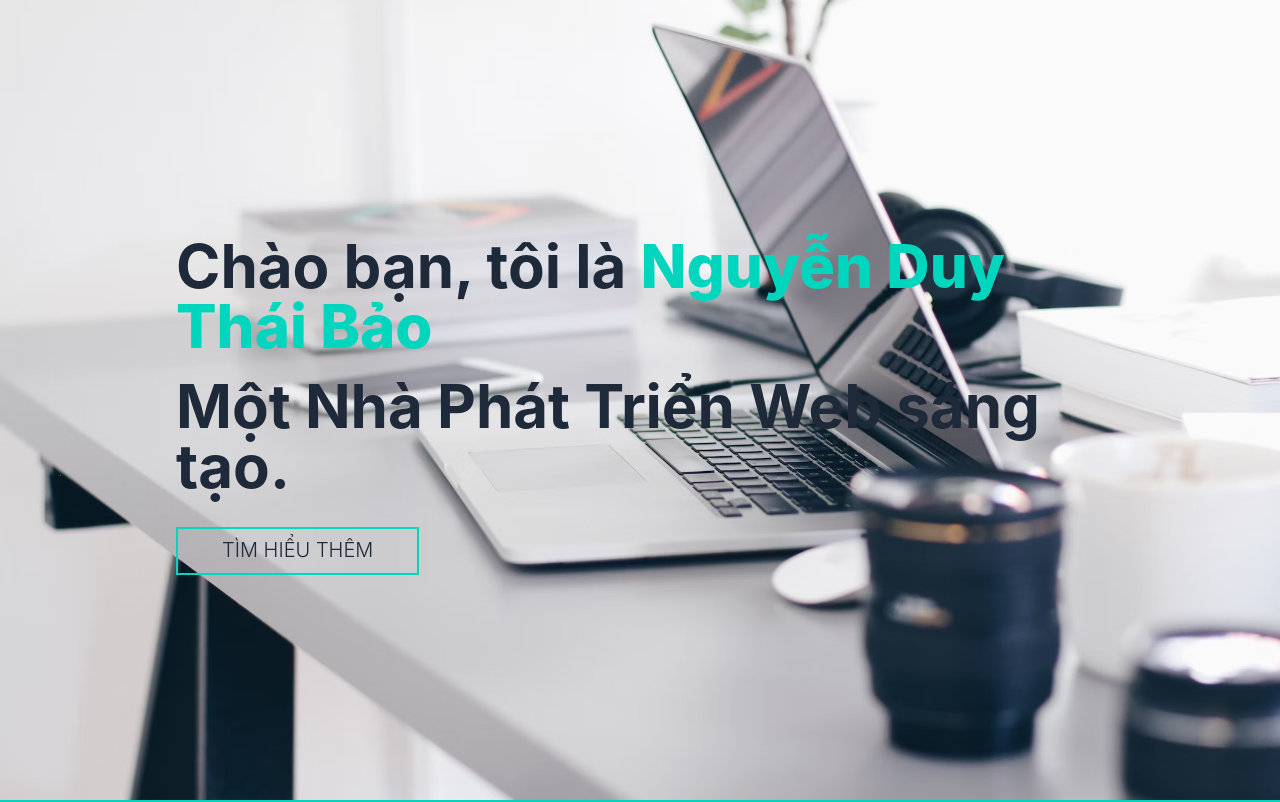
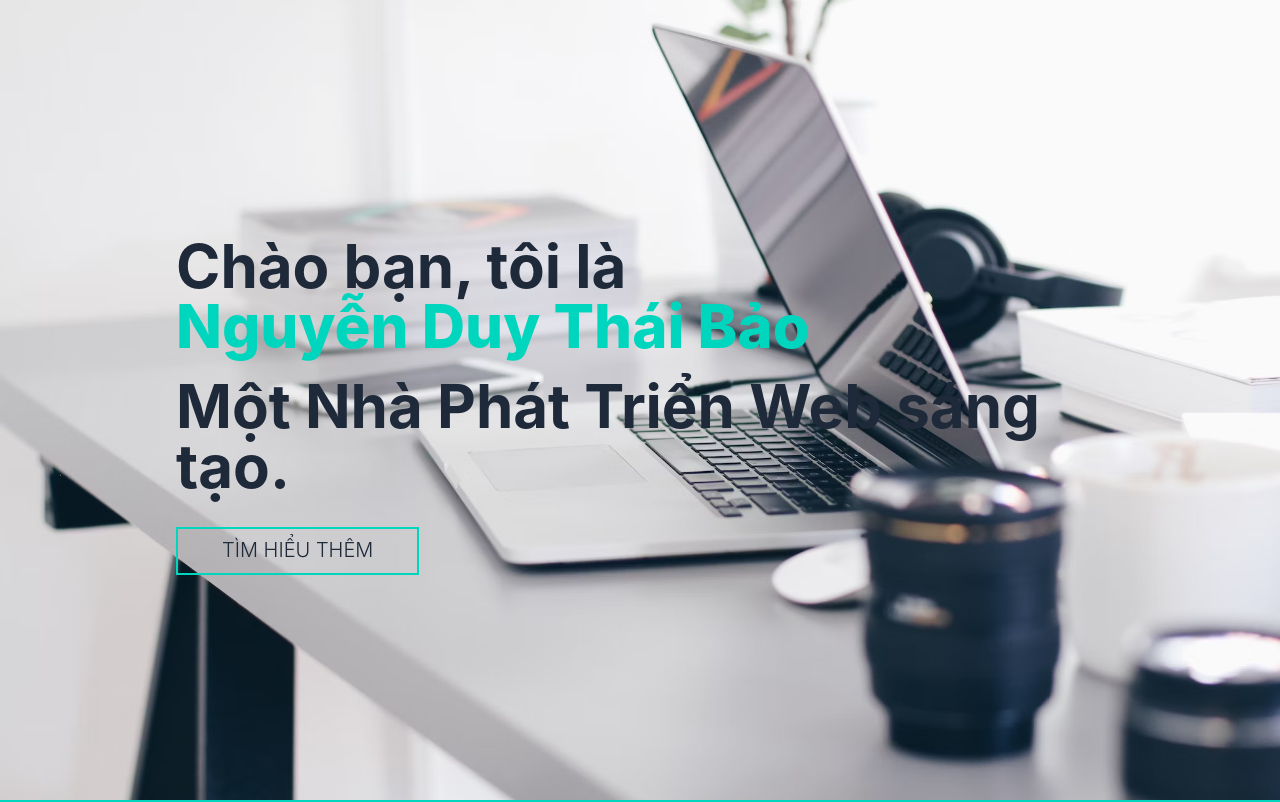
Before and after one commit to nguyenduythaibao1611-eng/nguyenduythaibao1611-eng.github.io, a website built with Vite: page index.html in a window 1280 px wide. Shown: the top 802 px of the page. Built offline with nearby package versions, Linux system fonts and the light colour scheme; files whose address does not match are found by name.

Commit message:
Cập nhật file index

```diff
--- a/index.html
+++ b/index.html
@@ -27,7 +27,7 @@
   <section class="banner min-h-screen w-full flex flex-col justify-center items-center bg-[url('/banner.avif')] bg-cover bg-center">
     <div class="banner__content w-full lg:w-[80%] p-12 text-gray-800">
       <h1 class="text-6xl font-bold mb-10 grid grid-col-1 lg:gap-5">
-        <span class="banner-text">Chào bạn, tôi là <span class="text-teal-400 font-extrabold">Nguyễn Duy Thái Bảo</span></span>
+        <span class="banner-text">Chào bạn, tôi là <span class="text-teal-400 font-extrabold whitespace-nowrap">Nguyễn Duy Thái Bảo</span></span>
         <span class="text-gray-800 banner-text">Một Nhà Phát Triển Web sáng tạo.</span>
       </h1>
       <a href="#about-me" class="banner-cta uppercase border-2 border-teal-400 p-3 hover:bg-teal-400 hover:text-white transition-all cursor-pointer">
--- a/src/scripts/application.js
+++ b/src/scripts/application.js
@@ -1 +1,4 @@
 import '../css/style.css'
+import initScrollReveal from './scroll-reveal';
+
+initScrollReveal();
```
Also changed, not shown: src/scripts/scroll-reveal.js (line endings or trailing spaces).
